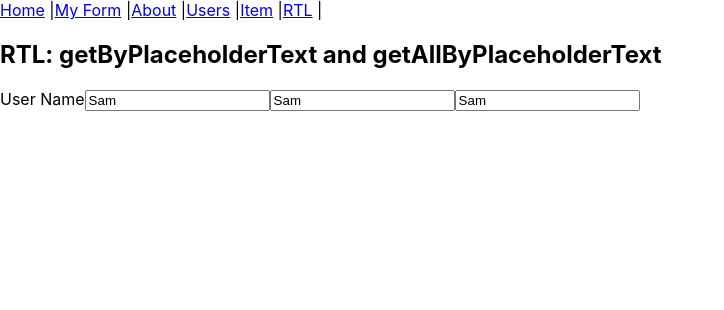
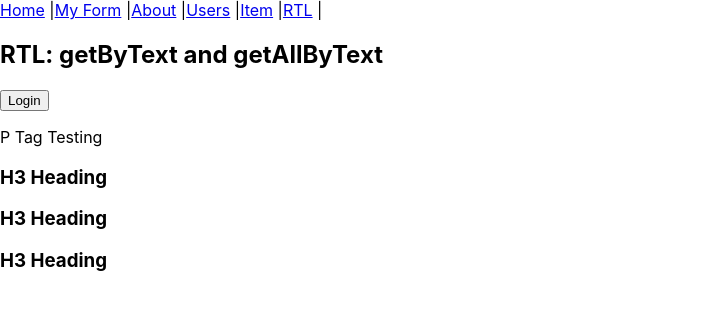
Before and after one commit to arunpradhan/testing-jest, a React (Create React App) app: page /rtl in a window 1280 px wide. Shown: the top 310 px of the page, without its empty margins (0-724 px from the left). Built offline with nearby package versions, Linux system fonts and the light colour scheme.

Commit message:
RTL Query: getByText and getAllByText

```diff
--- a/src/Rtl.js
+++ b/src/Rtl.js
@@ -2,11 +2,12 @@
 function Rtl() {
     return (
         <div>
-            <h2>RTL: getByPlaceholderText and getAllByPlaceholderText</h2>
-            <label htmlFor="user-name">User Name</label>
-            <input type="text" id="user-name" placeholder="Enter User Name" defaultValue={"Sam"}/>
-            <input type="text" id="user-name" placeholder="Enter User Name" defaultValue={"Sam"}/>
-            <input type="text" id="user-name" placeholder="Enter User Name" defaultValue={"Sam"}/>
+            <h2>RTL: getByText and getAllByText</h2>
+            <button>Login</button>
+            <p className="pStyle" id="pID">P Tag Testing</p>
+            <h3>H3 Heading</h3>
+            <h3>H3 Heading</h3>
+            <h3>H3 Heading</h3>
 
 
         </div>
```
Also changed, not shown: 1 other file (tests, documents, lock files or other folders).
